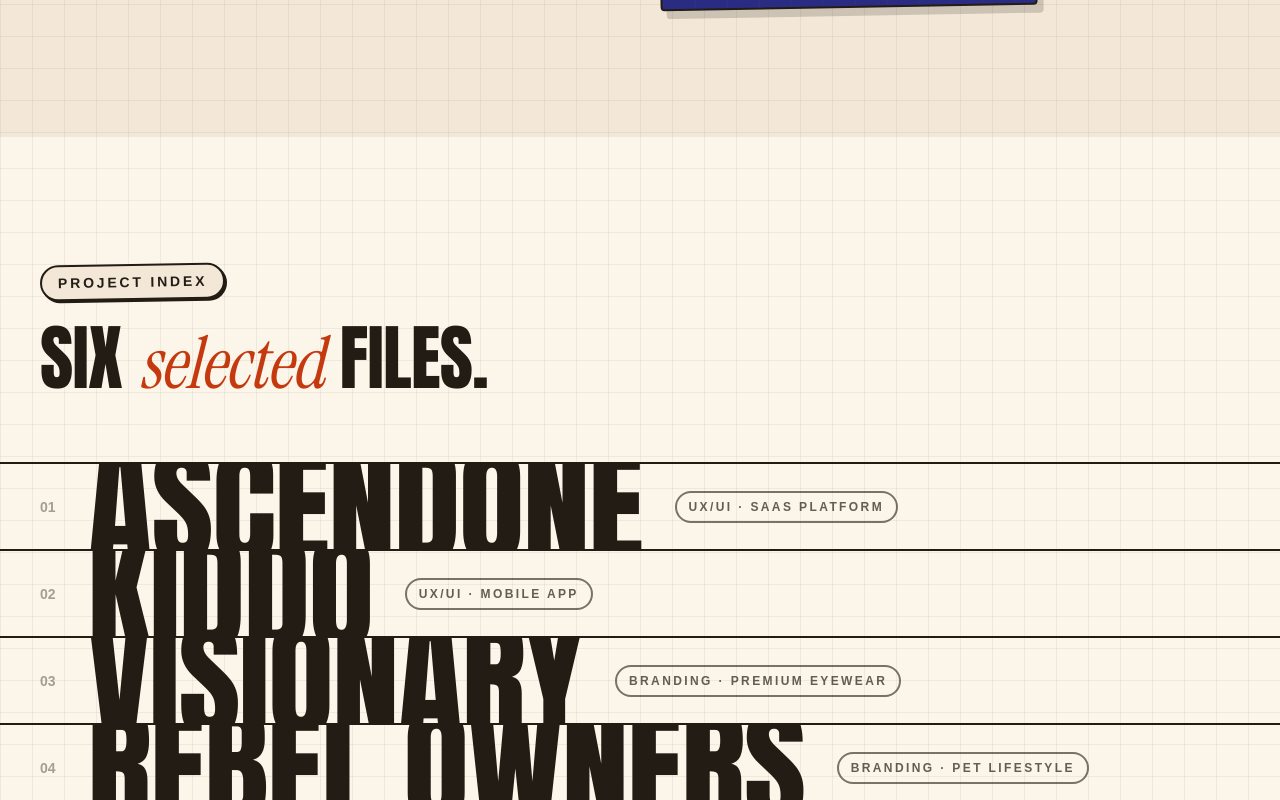
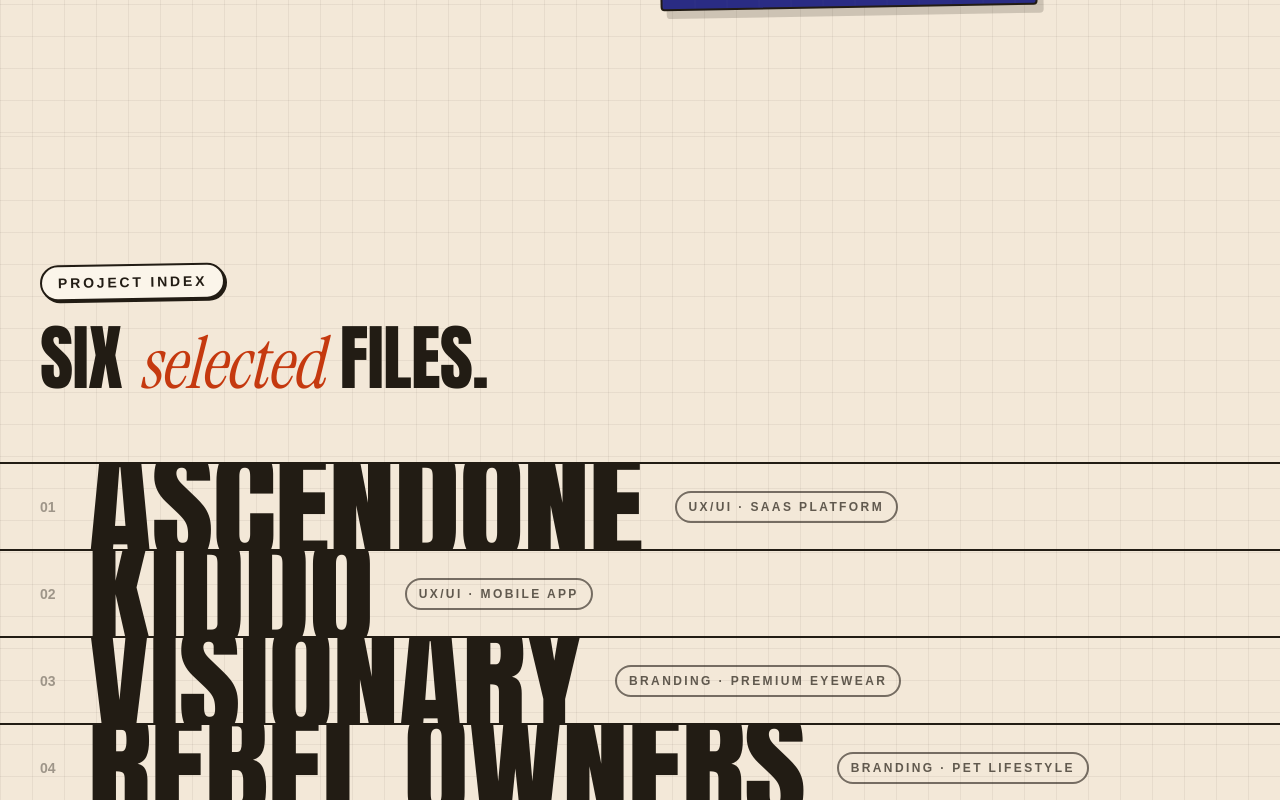
Before and after one commit to dianet-adan/didi-portfolio, a Next.js app: page / in a window 1280 px wide. Shown: the part 1660-2460 px from the top of the page. Built offline with nearby package versions, Linux system fonts and the light colour scheme; a web font is replaced by a local one.

Commit message:
Unify the project index background with the rest of the homepage
Switch the section from paper to cream so the grid texture reads
as one continuous sheet, with no tone seam between sections.

```diff
--- a/src/components/ProjectIndex.tsx
+++ b/src/components/ProjectIndex.tsx
@@ -49,7 +49,7 @@ export default function ProjectIndex({
 
   return (
     <section
-      className={`relative bg-paper grid-paper overflow-hidden ${
+      className={`relative bg-cream grid-paper overflow-hidden ${
         showHeading ? "py-24 md:py-32" : "pt-10 md:pt-14 pb-24 md:pb-32"
       }`}
     >
@@ -61,7 +61,7 @@ export default function ProjectIndex({
           transition={{ duration: 0.7 }}
           className="max-w-3xl mb-12 md:mb-16 px-5 md:px-10"
         >
-          <span className="inline-block font-body font-bold text-xs md:text-sm uppercase tracking-[0.2em] bg-cream border-2 border-ink rounded-full px-4 py-1.5 -rotate-1 shadow-[2px_2px_0_var(--ink)] mb-6">
+          <span className="inline-block font-body font-bold text-xs md:text-sm uppercase tracking-[0.2em] bg-paper border-2 border-ink rounded-full px-4 py-1.5 -rotate-1 shadow-[2px_2px_0_var(--ink)] mb-6">
             Project index
           </span>
           <h2 className="font-display text-5xl md:text-7xl leading-[0.95] uppercase">
```
